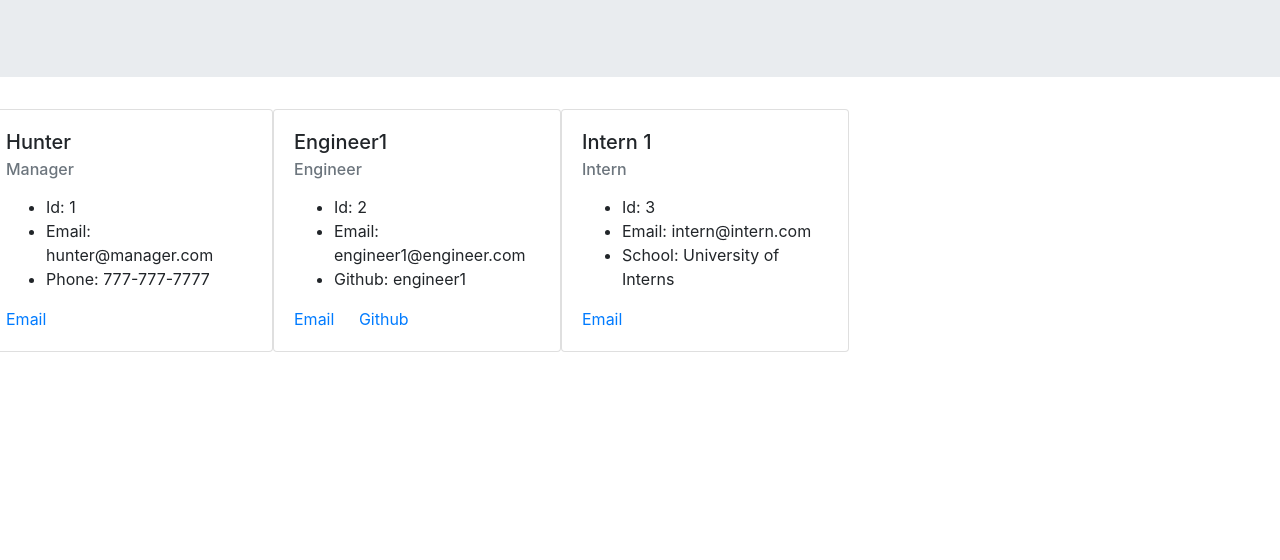
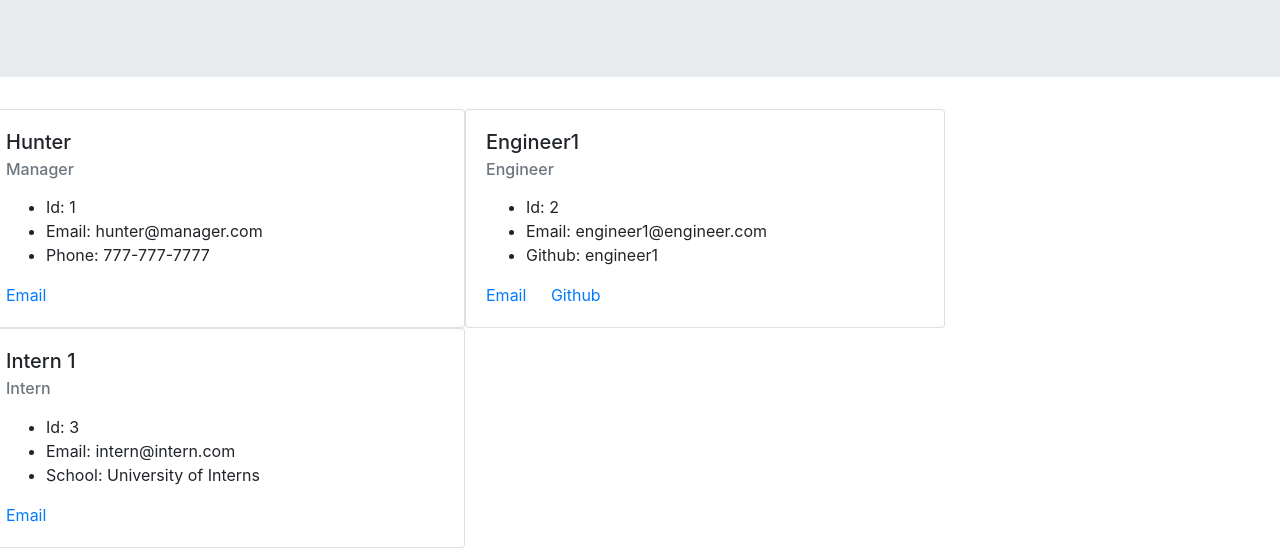
Before and after one commit to Hshuttle/Employee-Profile-Generator, a website: page dist/test.html in a window 1280 px wide. Shown: the part 134-694 px from the top of the page. Drawn offline with nearby package versions, Linux system fonts and the light colour scheme.

```diff
--- a/dist/test.html
+++ b/dist/test.html
@@ -22,7 +22,7 @@
       </div>
     </div>
     <div class="row">
-      <div class="card manager" style="width: 18rem">
+      <div class="card manager" style="width: 30rem">
         <div class="card-body">
           <h5 class="card-title">Hunter</h5>
           <h6 class="card-subtitle mb-2 text-muted">Manager</h6>
@@ -36,7 +36,7 @@
           <a href="hunter@manager.com" class="card-link">Email</a>
         </div>
       </div>
-      <div class="card engineer" style="width: 18rem">
+      <div class="card engineer" style="width: 30rem">
         <div class="card-body">
           <h5 class="card-title">Engineer1</h5>
           <h6 class="card-subtitle mb-2 text-muted">Engineer</h6>
@@ -51,7 +51,7 @@
           <a href=https://github.com/engineer1" class="card-link">Github</a>
         </div>
       </div>
-      <div class="card intern" style="width: 18rem">
+      <div class="card intern" style="width: 30rem">
         <div class="card-body">
           <h5 class="card-title">Intern 1</h5>
           <h6 class="card-subtitle mb-2 text-muted">Intern</h6>
```
Also changed, not shown: README.md.
